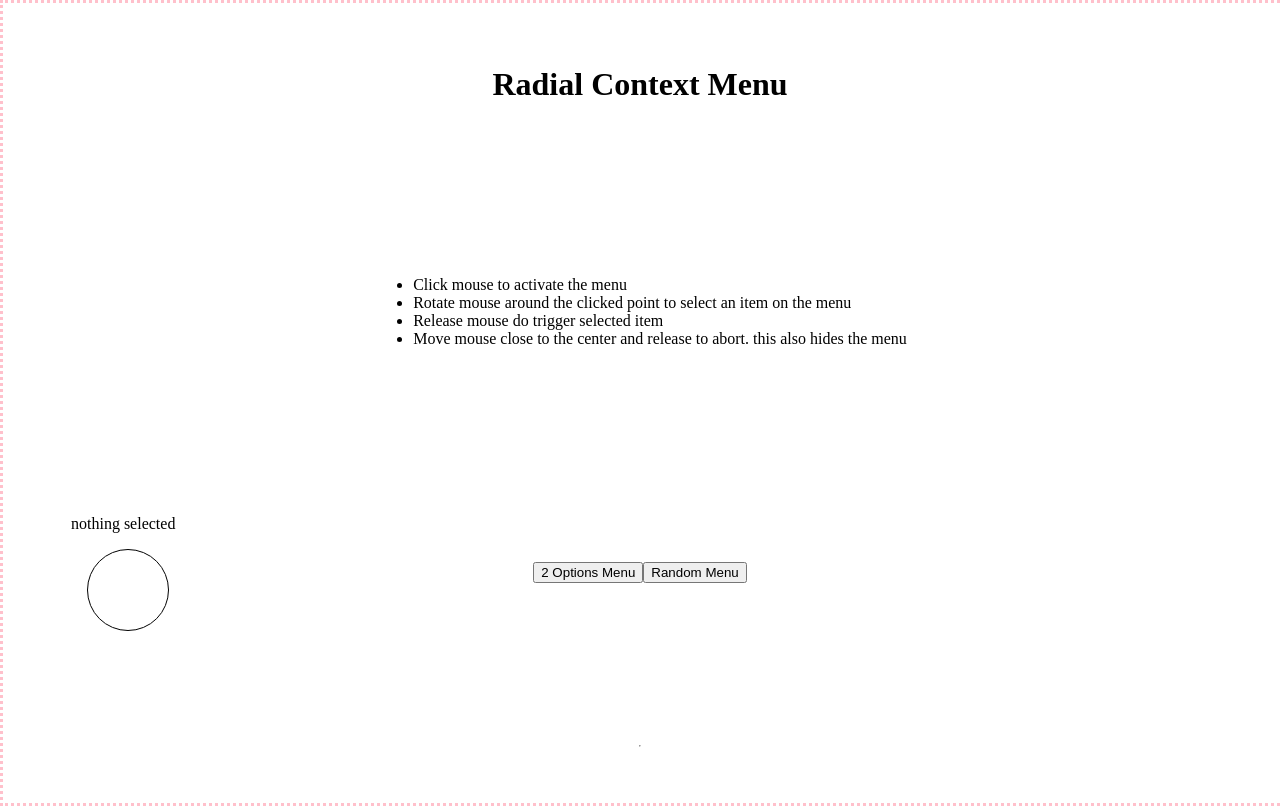
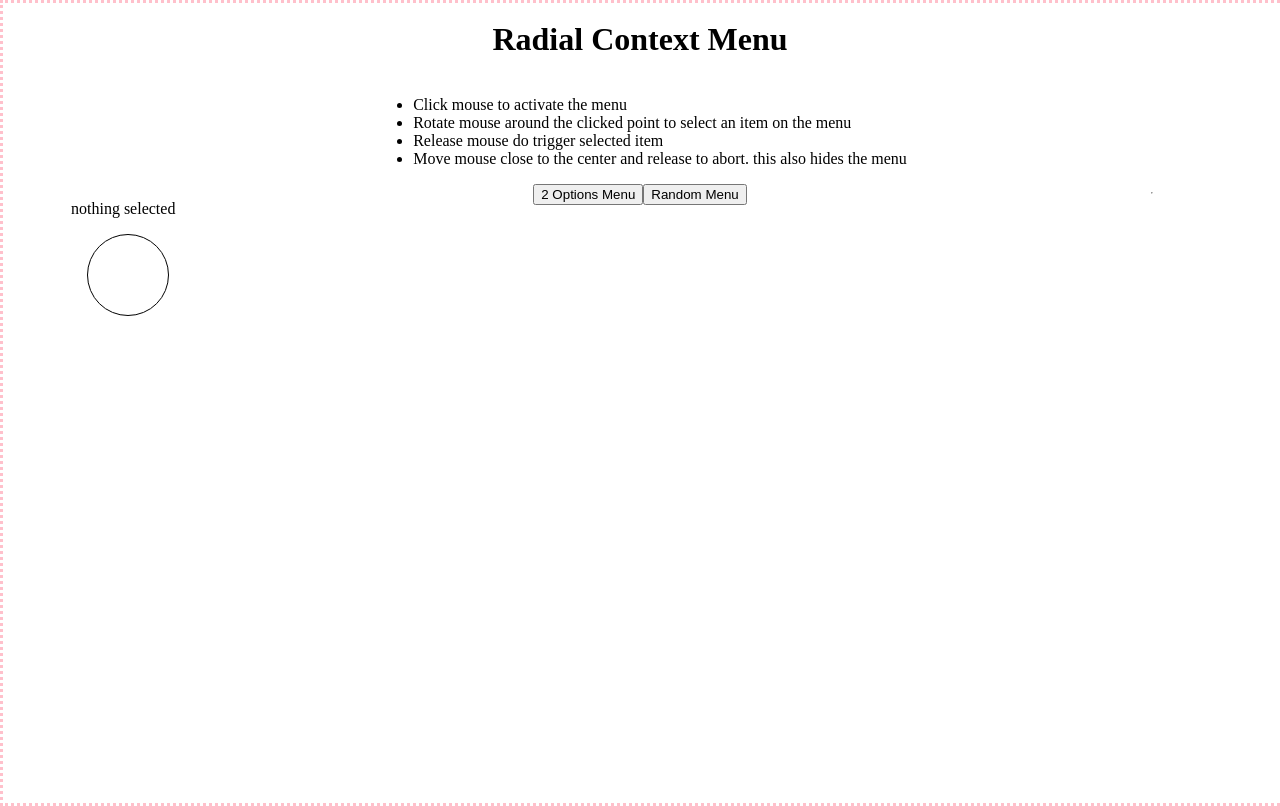
Before and after one commit to Phrenchen/radial-context-menu, an Angular app: page / in a window 1280 px wide. Built offline with nearby package versions, Linux system fonts and the light colour scheme.

Commit message:
input manager: update current position on mouse down. this deselects the menu target when re-opening menu.

```diff
--- a/src/app/app.component.css
+++ b/src/app/app.component.css
@@ -2,36 +2,38 @@
     display: grid;
     grid-template-columns: 1fr;
     grid-template-areas:
-        "title"
-        "description"
-        "menu-buttons"
-        "radial-menu"
-        ;
+    "title"
+    "description"
+    "menu-buttons"
+    "minimap"
+    /* "radial-menu" */
+    ;
 
     height: 100vh;
     justify-items: center;
-    align-items: center;
+    align-items: start;
 
-    background-color: rgba(202, 36, 36, 0);
+    background-color: rgba(36, 202, 105, 0);
 
 }
 
 @media only screen and (min-width: 740px) {
     .content-wrapper {
         grid-template-columns: repeat(5, 1fr);
+        grid-template-rows: repeat(3, min-content) 1fr;
         grid-template-areas:
             "title title title title title"
             "description description description description description "
-            "description description description description description "
-            ". menu-buttons menu-buttons menu-buttons ."
-            "radial-menu radial-menu radial-menu radial-menu radial-menu "
+            "minimap menu-buttons menu-buttons menu-buttons ."
             ;
+            /* "radial-menu radial-menu radial-menu radial-menu radial-menu " */
     }
 }
 
 
 .title {
     grid-area: title;
+    /* margin: 0; */
 }
 
 .description {
@@ -42,6 +44,10 @@
     grid-area: menu-buttons;
 }
 
+.minimap {
+    grid-area: minimap;
+}
+
 .radial-menu {
-    grid-area: radial-menu;
+    /* grid-area: radial-menu; */
 }
--- a/src/app/menu-minimap/menu-minimap.component.html
+++ b/src/app/menu-minimap/menu-minimap.component.html
@@ -1,4 +1,4 @@
-<div class="minimap">
+<div>
   <p class="selection-info">
     {{targetLabel}}
   </p>
--- a/src/app/radial-menu/input/strategies/MouseInputStrategy.ts
+++ b/src/app/radial-menu/input/strategies/MouseInputStrategy.ts
@@ -16,6 +16,21 @@ export class MouseInputStrategy extends InputStrategy {
 
     // protected override
 
+    private updateMouseDown(event: MouseEvent): void {
+        const position: Point = RadialMenuHelper.getScreenPosition(event.clientX, event.clientY);
+        this.downPos.x = position.x;
+        this.downPos.y = position.y;
+
+        // also set current position here because don´t want to wait for the move event
+        this.currPosition.x = position.x;
+        this.currPosition.y = position.y;
+
+        // console.log('new down pos: ' + this.downPos);
+
+        this.currentState = InputState.DOWN;
+
+    }
+
     protected init(): void {
         super.init();
 
@@ -25,14 +40,7 @@ export class MouseInputStrategy extends InputStrategy {
 
         this.container.addEventListener('mousedown', (event: MouseEvent) => {
             // console.log(event);
-
-            const position: Point = RadialMenuHelper.getScreenPosition(event.clientX, event.clientY);
-            this.downPos.x = position.x;
-            this.downPos.y = position.y;
-
-            // console.log('new down pos: ' + this.downPos);
-
-            this.currentState = InputState.DOWN;
+            this.updateMouseDown(event);
         });
 
         this.container.addEventListener('mouseup', (event: MouseEvent) => {
--- a/src/app/radial-menu/radial-menu.component.ts
+++ b/src/app/radial-menu/radial-menu.component.ts
@@ -131,6 +131,8 @@ export class RadialMenuComponent implements OnInit, AfterViewInit {
       return;
     }
 
+    activeCircleSector.style.opacity = this.hasTarget ? '1' : '0';
+
     if (this.isPointerDown) {
       if (this.hasTarget) {
         const angleToTarget = RadialMenuHelper.calculateAngleToItemOnCircle(Math.max(0, this.targetIndex), this.offsetAngle);
@@ -140,12 +142,10 @@ export class RadialMenuComponent implements OnInit, AfterViewInit {
         const style = 'linear-gradient(' + endAngle + 'deg, transparent 50%, ' + backgroundColor + ' 50%), ' +
           'linear-gradient(' + startAngle + 'deg, ' + backgroundColor + ' 50%, transparent 50%)';
 
-        activeCircleSector.style.opacity = '0.5';
         activeCircleSector.style.backgroundImage = style;
         return style;
       }
     }
-    activeCircleSector.style.opacity = '0';
     return '';
   }
 
```
